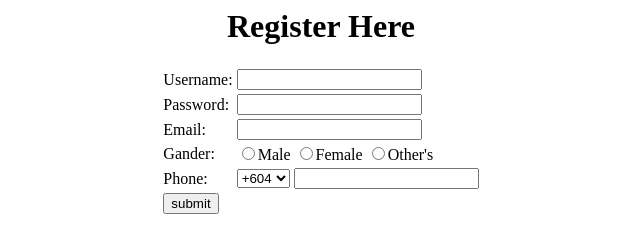
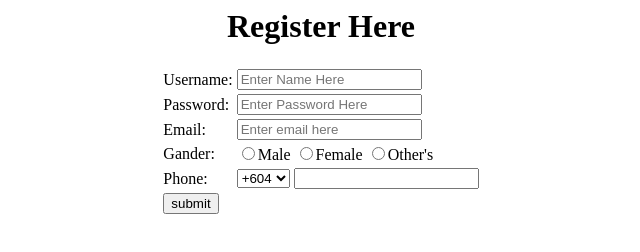
Before and after one commit to gamble-server/Register.html, a plain HTML site: page index.html in a window 1280 px wide. Shown: the whole page, without its empty margins (319-959 px from the left). Drawn offline with Linux system fonts and the light colour scheme.

Commit message:
Update index.html

```diff
--- a/index.html
+++ b/index.html
@@ -17,14 +17,16 @@
                       <tr>
                           <td>Username:</td>
                           <td>
-                              <input type="text" name="user">
+                              <input type="text" name="user" placeholder=
+                              "Enter Name Here">
                           </td>
                       </tr>
 
                       <tr>
                           <td>Password:</td>
                           <td>
-                              <input type="Password" name="User_pass">
+                              <input type="Password" name="User_pass"
+                              placeholder="Enter Password Here">
                           </td>
 
                       </tr>
@@ -32,7 +34,8 @@
                       <tr>
                           <td>Email:</td>
                           <td>
-                              <input type="email" name="mail">
+                              <input type="email" name="mail" placeholder
+                              ="Enter email here">
                           </td>
                       </tr>
 
```
